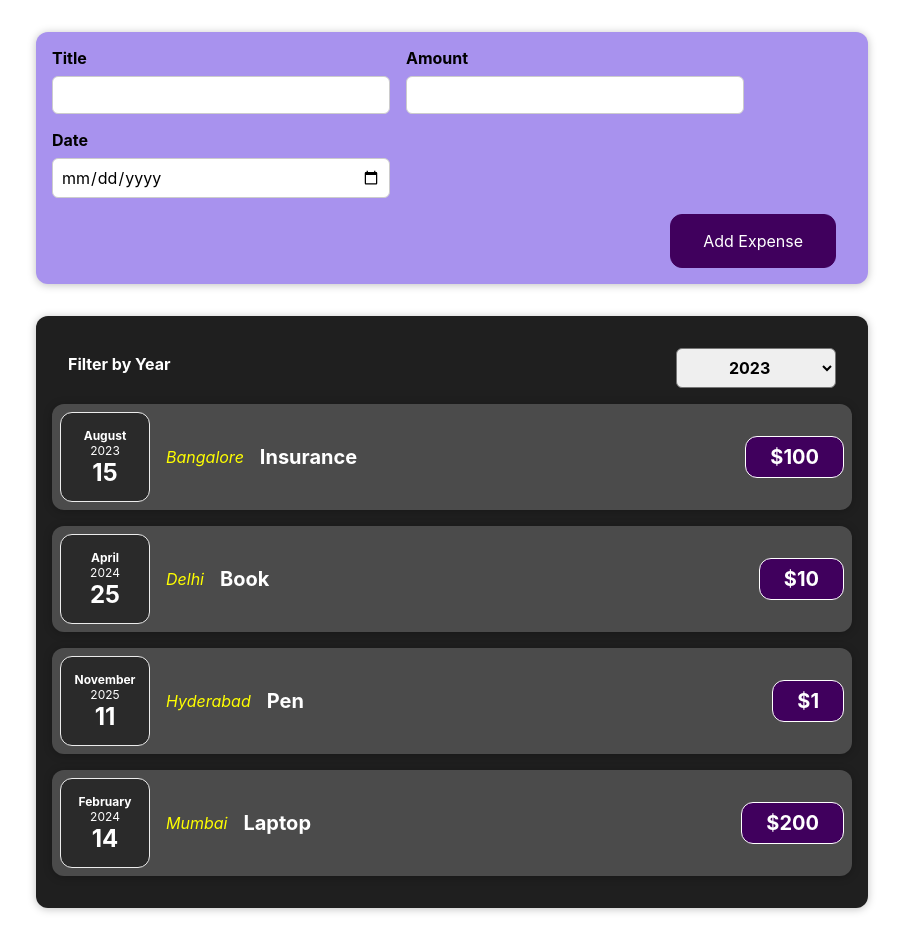
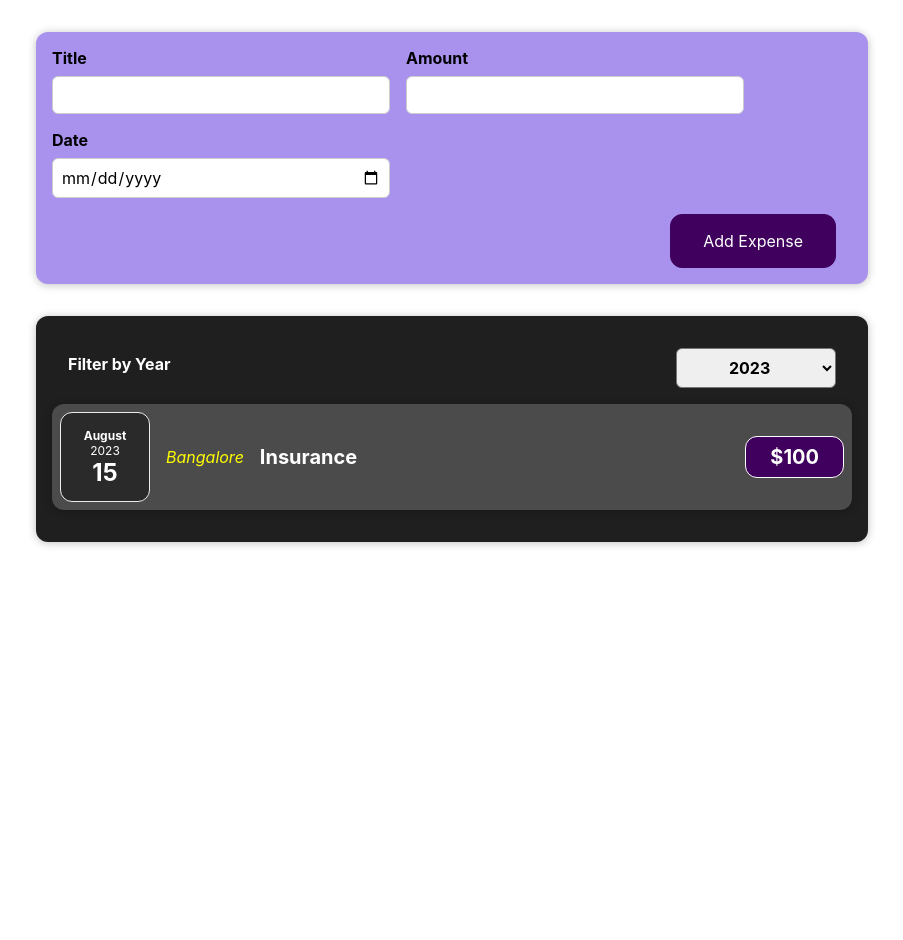
Before and after one commit to godseye1310/TutorialExpenseReactApp, a React (Create React App) app: page / in a window 1280 px wide. Shown: the whole page, without its empty margins (188-1091 px from the left). After the commit the page ends 800 px from the top, so only its background shows below. Built offline with nearby package versions, Linux system fonts and the light colour scheme.

Commit message:
Add filter by Year Functionality

```diff
--- a/src/components/Expenses/Expenses.jsx
+++ b/src/components/Expenses/Expenses.jsx
@@ -12,13 +12,17 @@ function Expenses(props) {
 		setFilteredYear(selectedYear);
 	};
 
+	const filteredExpenses = props.myExpense.filter((expense) => {
+		return expense.date.getFullYear().toString() === filteredYear;
+	});
+
 	return (
 		<Card className="expenses">
 			<ExpensesFilter
 				selected={filteredYear}
 				onChangeFilter={changeFilterHandler}
 			/>
-			{props.myExpense.map((expenseData) => {
+			{filteredExpenses.map((expenseData) => {
 				return (
 					<ExpenseItem
 						key={expenseData.id}
```
